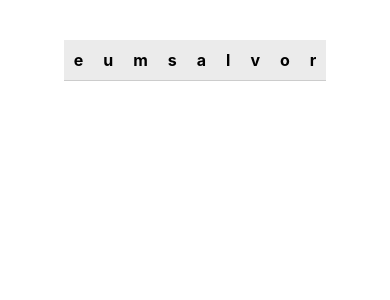
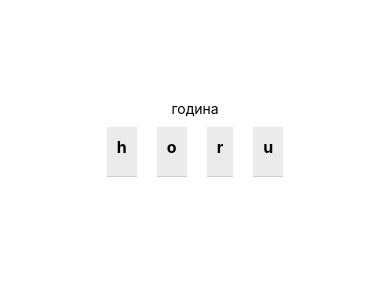
Before and after one commit to eugeneskom/engUkr, a React Native app: screen / in a window 390 px wide. Shown: the top 300 px of the page. Built offline with nearby package versions, Linux system fonts and the light colour scheme.

Commit message:
displayed translation in ukr at the top, added styles to list items to fit screen, added functionality to remove correctly pressed letters when gethering the word

```diff
--- a/App.tsx
+++ b/App.tsx
@@ -6,7 +6,7 @@ import WordsBuilder from "./components/WordsBuilder";
 const assembelWordArr = ["word", "blue", "green"];
 
 const testWord = "hello";
-const example = { ukr: "чудово", eng: "marvelous" };
+const example = { ukr: "година", eng: "hour" };
 
 export default function App() {
   return (
@@ -24,6 +24,6 @@ const styles = StyleSheet.create({
     backgroundColor: "#fff",
     alignItems: "center",
     justifyContent: "center",
-    marginTop: 40,
+    marginTop: 100,
   },
 });
--- a/components/WordsBuilder.tsx
+++ b/components/WordsBuilder.tsx
@@ -13,8 +13,9 @@ type wordsBuilderProps = {
 //  ukr: "слово", eng: "word"
 //  }
 // this way I will be able to show user a word in ukr so user can find a translation by gathering the eng letters correctly
+
+let buildingBowrd = ""; // this will be a word that is being build when user is picking letters correctly
 export default function WordsBuilder({ set: { ukr, eng } }: wordsBuilderProps) {
-  const [text, setText] = useState("");
   const [count, setCount] = useState(0);
   const [activeLetterIndex, setActiveLetterIndex] = useState(-1);
   const [isLetterMatch, setIsLetterMatch] = useState(false);
@@ -31,13 +32,21 @@ export default function WordsBuilder({ set: { ukr, eng } }: wordsBuilderProps) {
   };
 
   const checkLetterHandler = (letter: string, index: number) => {
-    setActiveLetterIndex(index);
+    setActiveLetterIndex(index); // setting active index helps to add class to the pressed letter
     const letterMatch = eng[count] === letter;
     setIsLetterMatch(letterMatch);
+
     if (letterMatch) {
-      incrementCount();
+      buildingBowrd += letter;
+      // console.log("buildingBowrd: ", buildingBowrd);
+      // console.log(eng.split('').splice(count, 1).join(''));
+      setEngWordArr(prev => prev.filter((_, i) => i !== index));
+      // setEngWordArr(eng.slice(count,1))
+      incrementCount(); // when the letter is matched, we encrice the counter to track the next letter user needs to input
     }
+
     setTimeout(() => {
+      // removes active class from the pressed letter in the provided time below
       setActiveLetterIndex(-1);
     }, 500);
   };
@@ -62,9 +71,17 @@ export default function WordsBuilder({ set: { ukr, eng } }: wordsBuilderProps) {
   }, []);
 
   return (
-    <View style={flatListStyles.listContainer}>
-      <FlatList style={flatListStyles.list} keyExtractor={keyExtractor} data={engWordArr} renderItem={renderItem} horizontal={true} />
-    </View>
+    <>
+      <View>
+        <Text>{ukr}</Text>
+      </View>
+      <View>
+        <Text>{buildingBowrd}</Text>
+      </View>
+      <View style={flatListStyles.listContainer}>
+        <FlatList style={flatListStyles.list} keyExtractor={keyExtractor} data={engWordArr} renderItem={renderItem} horizontal={true} />
+      </View>
+    </>
   );
 }
 
@@ -74,16 +91,18 @@ const flatListStyles = StyleSheet.create({
     alignItems: "center",
   },
   list: {
-    flex: 1,
+    // flex: 1,
   },
 });
 
 const stylesItems = StyleSheet.create({
   itemContainer: {
     padding: 10,
+    margin: 10,
     backgroundColor: "#ebebeb",
     borderBottomWidth: 1,
     borderBottomColor: "#ccc",
+    height: 50,
   },
   match: {
     backgroundColor: "yellow", // Change the color to your desired active color
```
